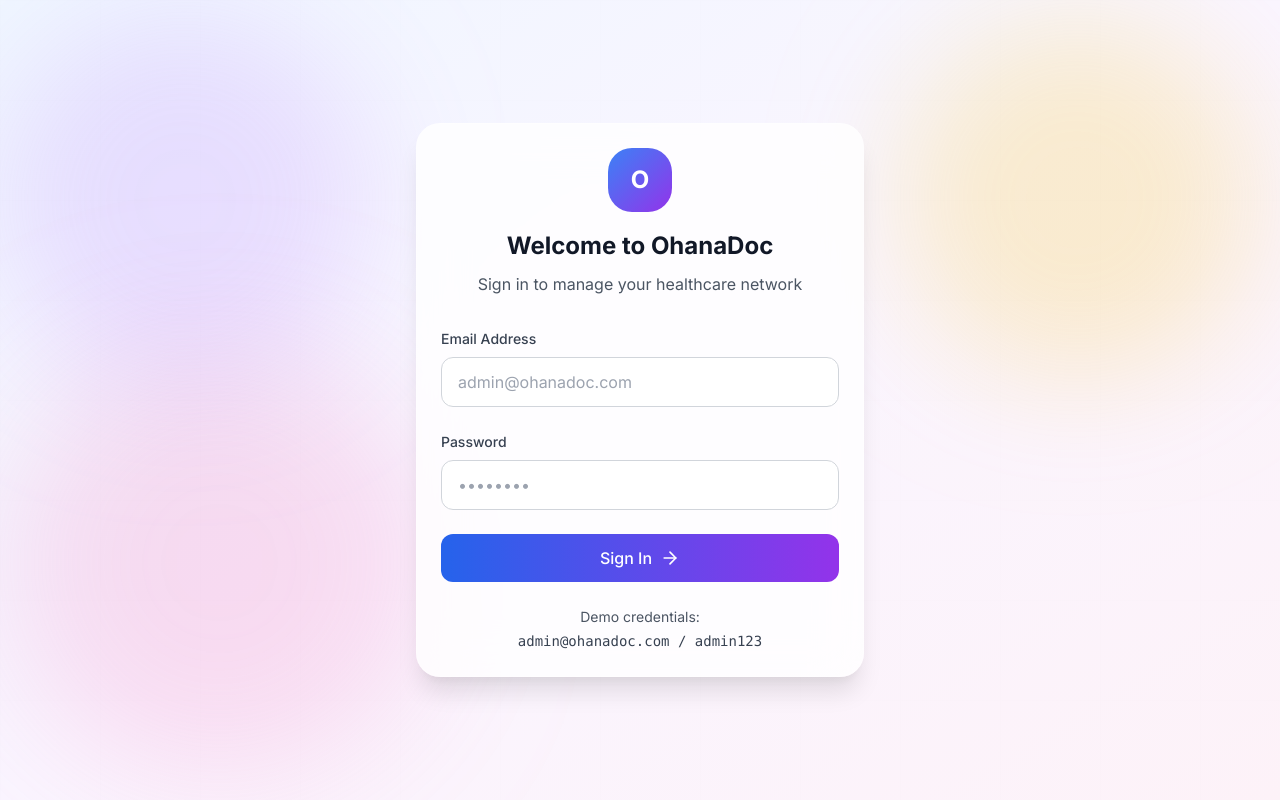
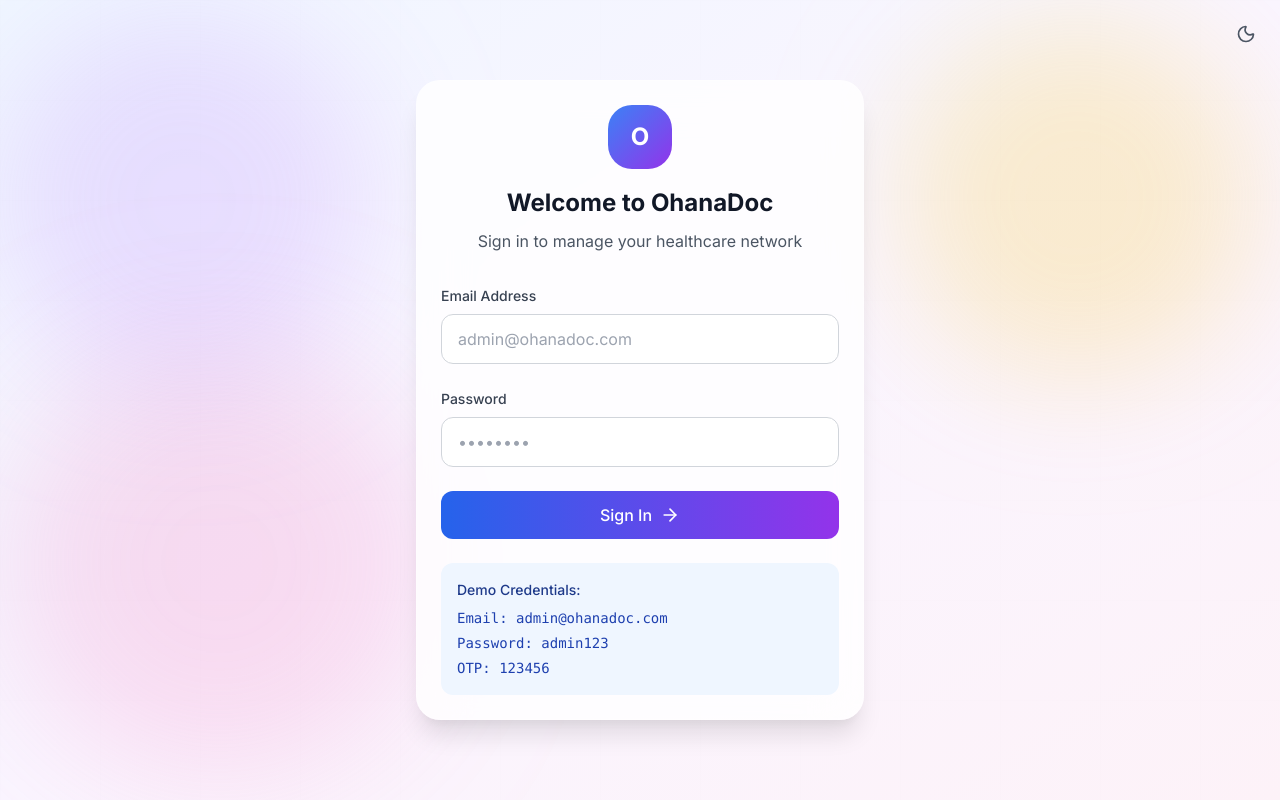
Before and after one commit to nathanohanadoc-lab/ohanadoc-web-vercel, a Next.js app: page / in a window 1280 px wide. Built offline with nearby package versions, Linux system fonts and the light colour scheme.

Commit message:
Add theme toggle to sign-in page and improve demo credentials visibility

```diff
--- a/app/page.tsx
+++ b/app/page.tsx
@@ -3,7 +3,7 @@
 import { useState, useEffect } from 'react';
 import { useRouter } from 'next/navigation';
 import { Card } from '@/components/ui/card';
-import { Building2, ArrowRight, Loader2 } from 'lucide-react';
+import { Building2, ArrowRight, Loader2, Moon, Sun } from 'lucide-react';
 
 // Mock users for demo
 const mockUsers = {
@@ -18,9 +18,18 @@
   const [otp, setOtp] = useState('');
   const [loading, setLoading] = useState(false);
   const [error, setError] = useState('');
+  const [theme, setTheme] = useState('light');
   const router = useRouter();
 
   useEffect(() => {
+    // Load theme
+    const savedTheme = localStorage.getItem('theme') || 'light';
+    setTheme(savedTheme);
+    document.documentElement.setAttribute('data-theme', savedTheme);
+    if (savedTheme === 'dark') {
+      document.documentElement.classList.add('dark');
+    }
+
     // Check if already logged in
     const user = localStorage.getItem('user');
     const organization = localStorage.getItem('organization');
@@ -48,6 +57,18 @@
     }
 
     setLoading(false);
+  };
+
+  const toggleTheme = () => {
+    const newTheme = theme === 'dark' ? 'light' : 'dark';
+    setTheme(newTheme);
+    localStorage.setItem('theme', newTheme);
+    document.documentElement.setAttribute('data-theme', newTheme);
+    if (newTheme === 'dark') {
+      document.documentElement.classList.add('dark');
+    } else {
+      document.documentElement.classList.remove('dark');
+    }
   };
 
   const handleOTPVerify = async (e: React.FormEvent) => {
@@ -81,7 +102,20 @@
 
   if (showOTP) {
     return (
-      <div className="min-h-screen flex items-center justify-center p-4">
+      <div className="min-h-screen flex items-center justify-center p-4 relative">
+        {/* Theme Toggle */}
+        <button
+          onClick={toggleTheme}
+          className="absolute top-4 right-4 p-2 rounded-lg hover:bg-gray-100 dark:hover:bg-slate-800 transition-colors"
+          aria-label="Toggle theme"
+        >
+          {theme === 'dark' ? (
+            <Sun className="w-5 h-5 text-gray-600 dark:text-gray-400" />
+          ) : (
+            <Moon className="w-5 h-5 text-gray-600 dark:text-gray-400" />
+          )}
+        </button>
+
         <Card className="w-full max-w-md">
           <div className="text-center mb-8">
             <div className="w-16 h-16 bg-gradient-to-br from-blue-500 to-purple-600 rounded-2xl flex items-center justify-center text-white font-bold text-2xl mx-auto mb-4">
@@ -150,7 +184,20 @@
   }
 
   return (
-    <div className="min-h-screen flex items-center justify-center p-4">
+    <div className="min-h-screen flex items-center justify-center p-4 relative">
+      {/* Theme Toggle */}
+      <button
+        onClick={toggleTheme}
+        className="absolute top-4 right-4 p-2 rounded-lg hover:bg-gray-100 dark:hover:bg-slate-800 transition-colors"
+        aria-label="Toggle theme"
+      >
+        {theme === 'dark' ? (
+          <Sun className="w-5 h-5 text-gray-600 dark:text-gray-400" />
+        ) : (
+          <Moon className="w-5 h-5 text-gray-600 dark:text-gray-400" />
+        )}
+      </button>
+
       <Card className="w-full max-w-md">
         <div className="text-center mb-8">
           <div className="w-16 h-16 bg-gradient-to-br from-blue-500 to-purple-600 rounded-2xl flex items-center justify-center text-white font-bold text-2xl mx-auto mb-4">
@@ -217,14 +264,22 @@
           </button>
         </form>
 
-        <div className="mt-6 text-center">
-          <p className="text-sm text-gray-600 dark:text-gray-400">
-            Demo credentials:
-          </p>
-          <p className="text-sm font-mono text-gray-700 dark:text-gray-300 mt-1">
-            admin@ohanadoc.com / admin123
-          </p>
-        </div>
+                    <div className="mt-6 p-4 bg-blue-50 dark:bg-blue-900/20 rounded-lg">
+              <p className="text-sm font-medium text-blue-900 dark:text-blue-100 mb-2">
+                Demo Credentials:
+              </p>
+              <div className="space-y-1">
+                <p className="text-sm font-mono text-blue-800 dark:text-blue-200">
+                  Email: admin@ohanadoc.com
+                </p>
+                <p className="text-sm font-mono text-blue-800 dark:text-blue-200">
+                  Password: admin123
+                </p>
+                <p className="text-sm font-mono text-blue-800 dark:text-blue-200">
+                  OTP: 123456
+                </p>
+              </div>
+            </div>
       </Card>
     </div>
   );
```
